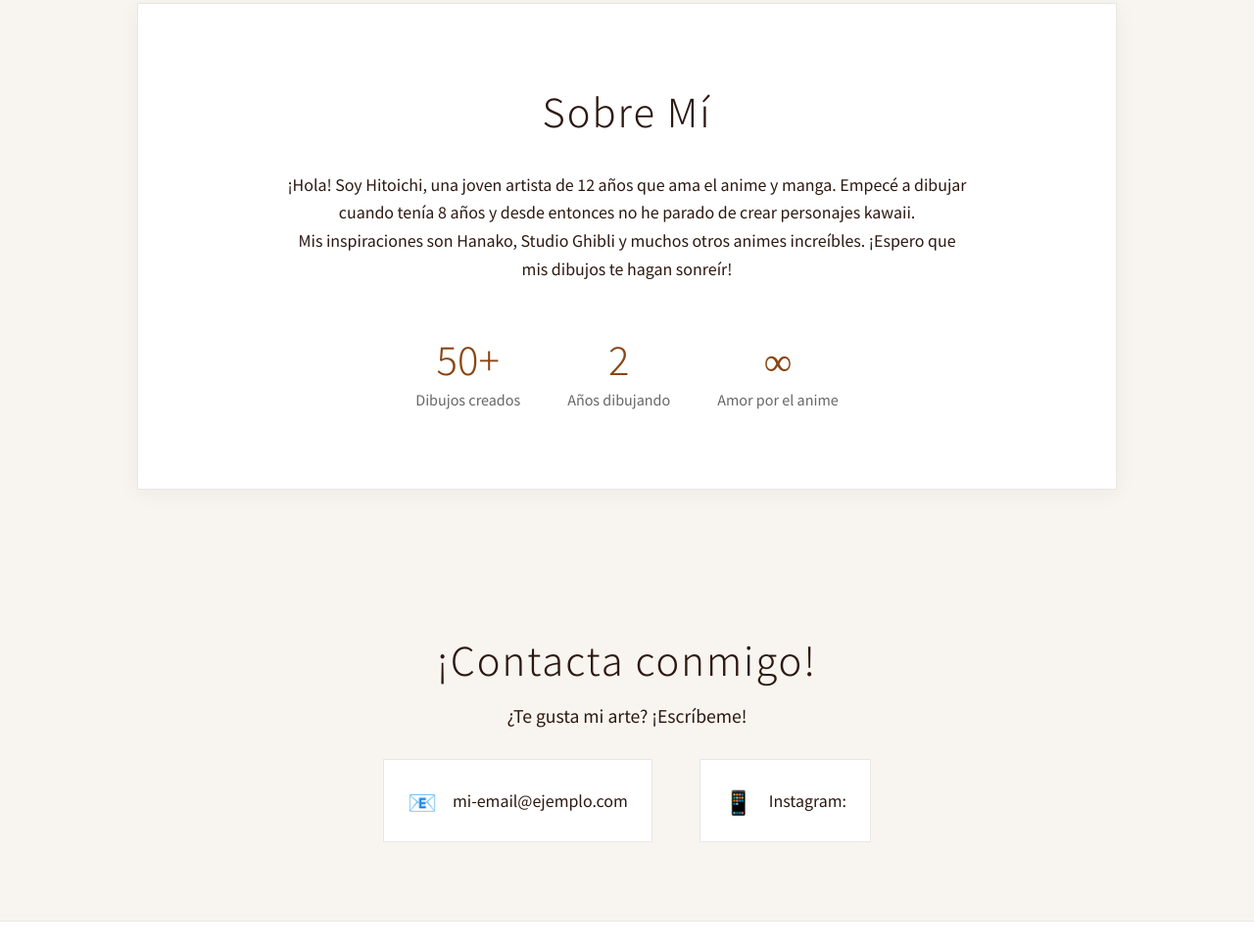
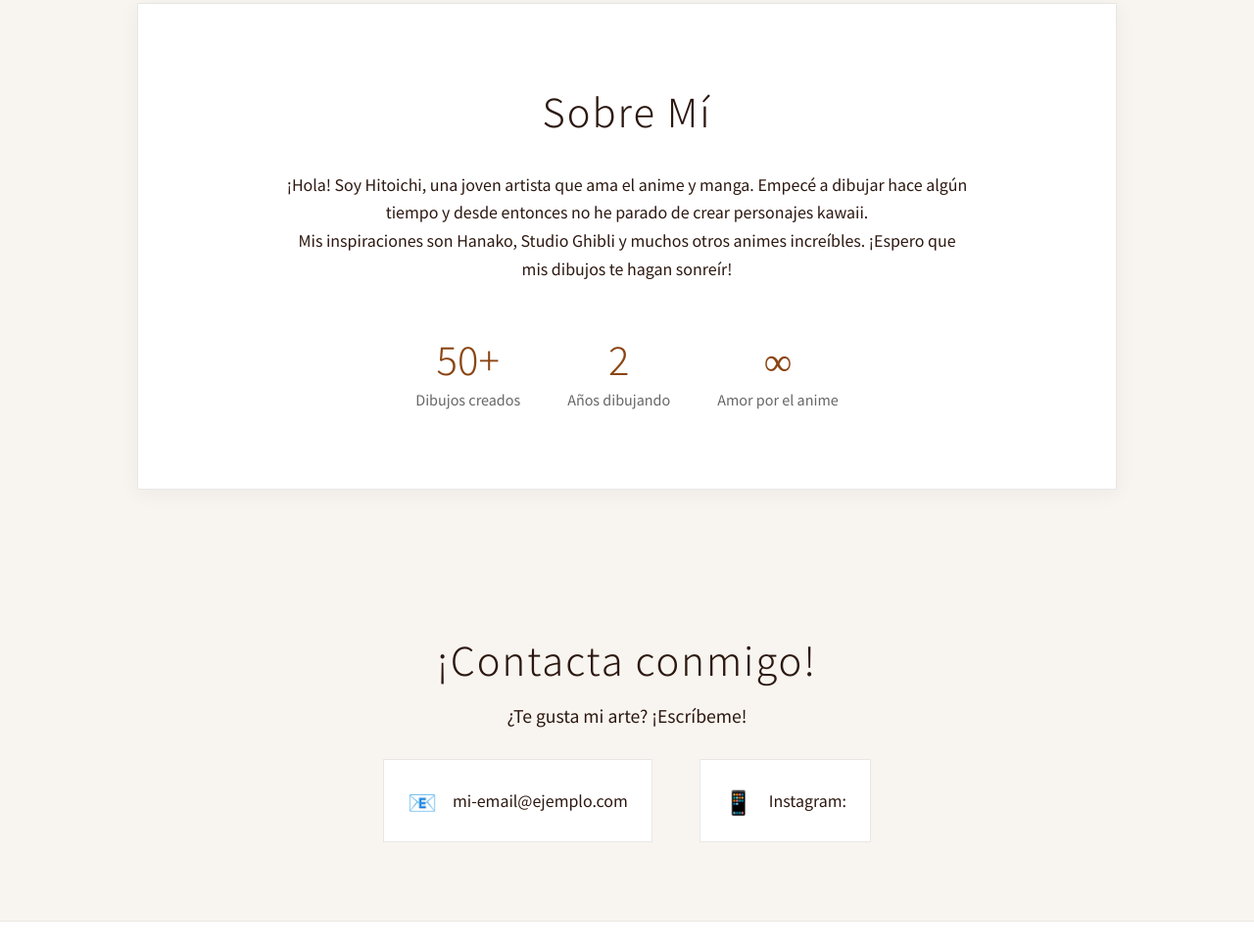
Before and after one commit to BrendaMendozaJ/anime-art-gallery, a plain HTML site: page index.html in a window 1280 px wide. Shown: the part 1913-2883 px from the top of the page at 98% size. Drawn offline with nearby package versions, Linux system fonts and the light colour scheme.

Commit message:
update1.4

```diff
--- a/index.html
+++ b/index.html
@@ -93,7 +93,7 @@
             <div class="about-content">
                 <h2 data-es="Sobre Mí" data-ja="私について" data-en="About Me">Sobre Mí</h2>
                 <div class="about-text">
-                    <p data-es="¡Hola! Soy Hitoichi, una joven artista que ama el anime y manga. Empecé a dibujar hace un tiempo y desde entonces no he parado de crear personajes." data-ja="こんにちは！アニメとマンガが大好きな12歳の若いアーティスト、ひといちです。8歳の時に絵を描き始めて、それ以来かわいいキャラクターを作り続けています。" data-en="Hello! I'm Hitoichi, a young 12-year-old artist who loves anime and manga. I started drawing when I was 8 years old and since then I haven't stopped creating kawaii characters.">¡Hola! Soy Hitoichi, una joven artista de 12 años que ama el anime y manga. Empecé a dibujar cuando tenía 8 años y desde entonces no he parado de crear personajes kawaii.</p>
+                    <p data-es="¡Hola! Soy Hitoichi, una joven artista que ama el anime y manga. Empecé a dibujar hace un tiempo y desde entonces no he parado de crear personajes." data-ja="こんにちは！アニメとマンガが大好きな12歳の若いアーティスト、ひといちです。8歳の時に絵を描き始めて、それ以来かわいいキャラクターを作り続けています。" data-en="Hello! I'm Hitoichi, a young artist who loves anime and manga. I started drawing when I was 8 years old and since then I haven't stopped creating kawaii characters.">¡Hola! Soy Hitoichi, una joven artista que ama el anime y manga. Empecé a dibujar hace algún tiempo y desde entonces no he parado de crear personajes kawaii.</p>
                     <p data-es="Mis inspiraciones son Hanako, Studio Ghibli y muchos otros animes increíbles. ¡Espero que mis dibujos te hagan sonreír!" data-ja="私のインスピレーションはセーラームーン、スタジオジブリ、そして他の多くの素晴らしいアニメです。私の絵があなたを笑顔にしてくれることを願っています！" data-en="My inspirations are Hanako, Studio Ghibli and many other incredible animes. I hope my drawings make you smile!">Mis inspiraciones son Hanako, Studio Ghibli y muchos otros animes increíbles. ¡Espero que mis dibujos te hagan sonreír!</p>
                 </div>
                 <div class="stats">
```
